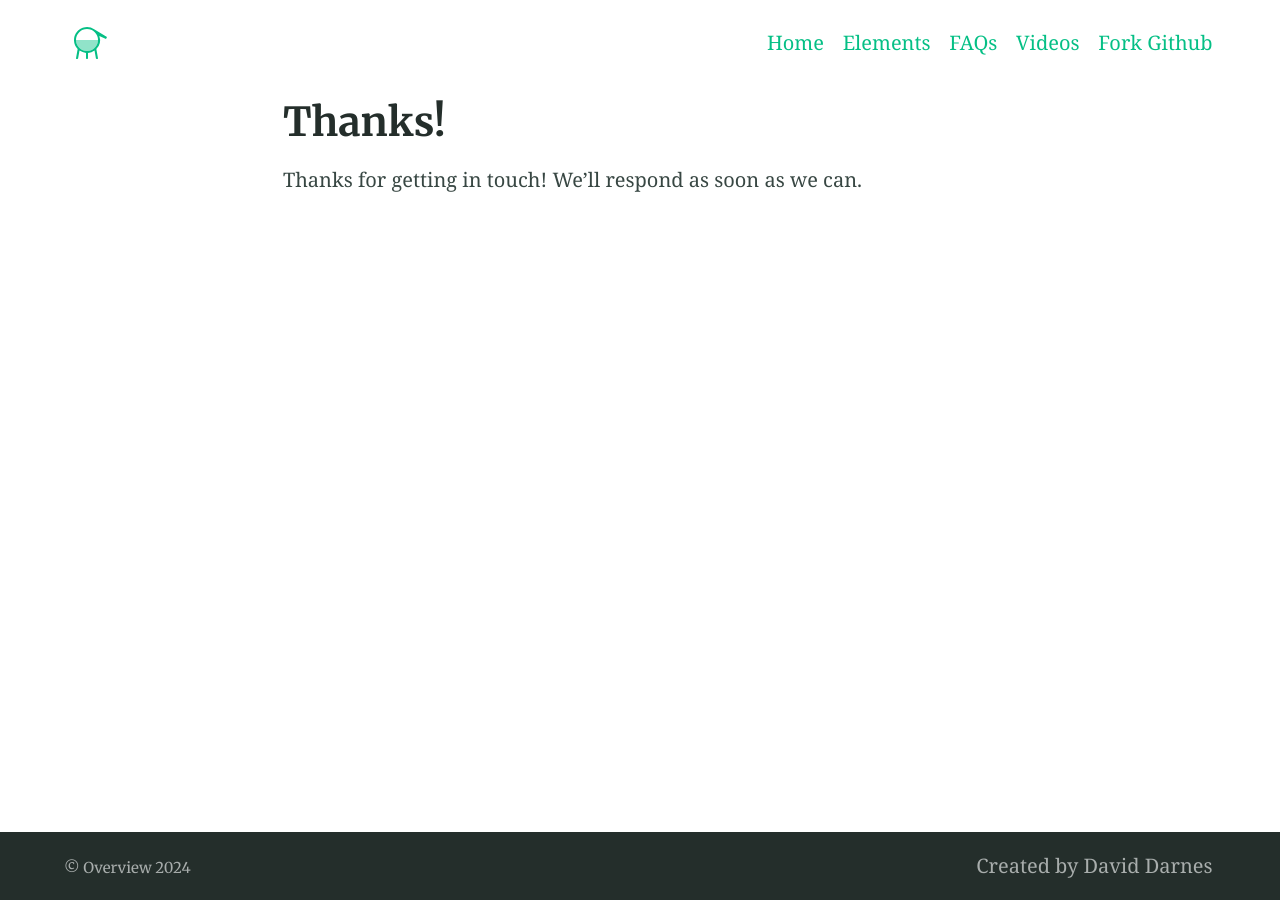
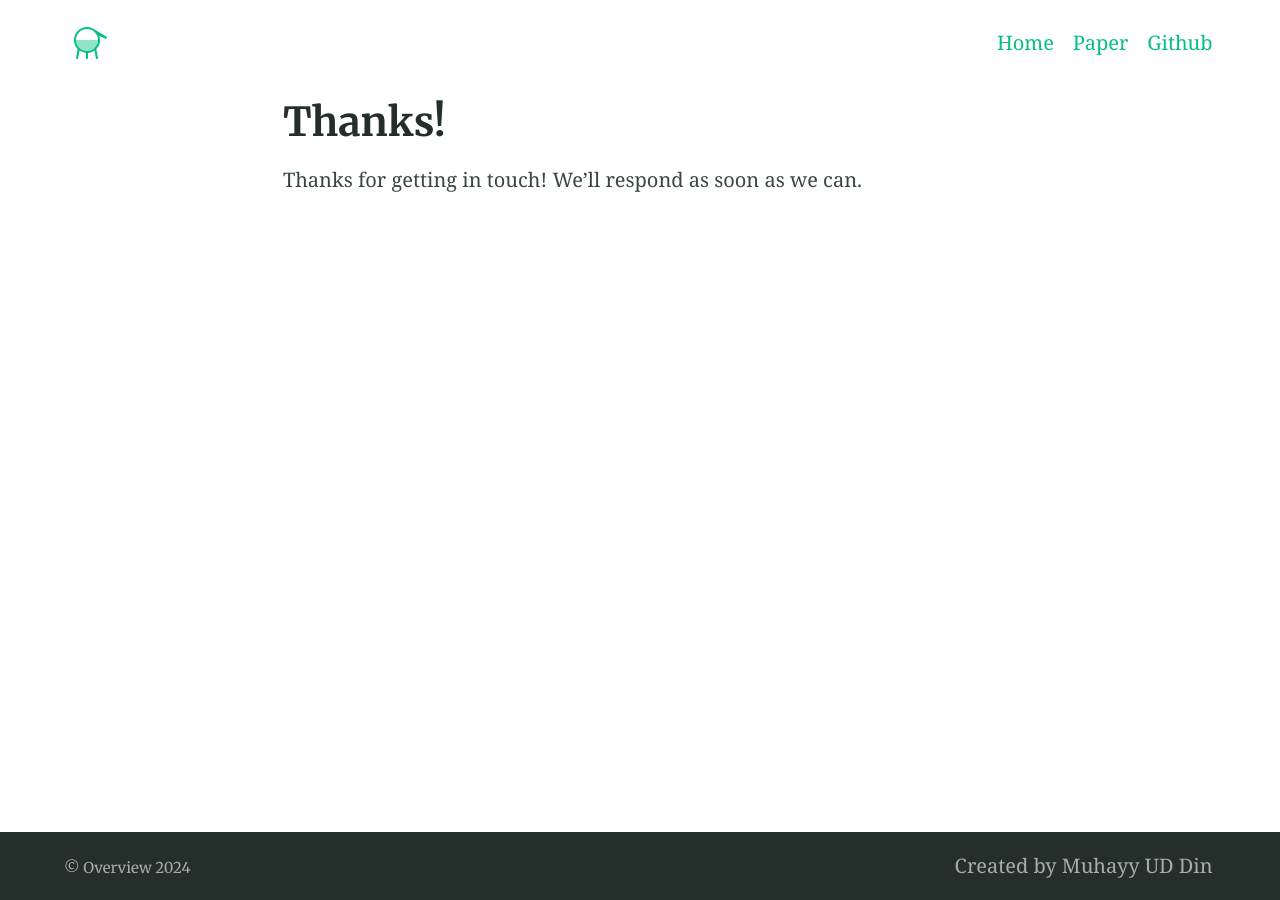
Before and after one commit to Muhayyuddin/muhayyuddin.tracking.io, a Jekyll site: the page built from thanks.md, in a window 1280 px wide. Built offline with Jekyll 4.4.1, drawn with Linux system fonts in a browser that asks for light colours.

Commit message:
Update _config.yml

```diff
--- a/_config.yml
+++ b/_config.yml
@@ -123,25 +123,18 @@ favicons: # Favicons are also used in the manifest file. Syntax is 'size: path'
 navigation_header:
 - title: Home
   url: /
-- title: Elements
+- title: Paper
   url: /elements/
-- title: FAQs
-  url: /blog/
-- title: Videos
-  url: /categories/
-- title: Fork Github
+- title: Github
   url: https://github.com/daviddarnes/alembic
 
 navigation_footer:
-- title: Created by David Darnes
+- title: Created by Muhayy UD Din
   url: https://darn.es
 
 social_links: # Appears in sidebar. Set the urls then uncomment and comment out as desired
-  Twitter: https://twitter.com/DavidDarnes
-  LinkedIn: https://www.linkedin.com/in/daviddarnes
+  LinkedIn: https://www.linkedin.com/in/muhayy-ud-din-9a757a24/
   GitHub: https://github.com/daviddarnes
-  link: https://darn.es
-  RSS: /feed.xml
 
 sharing_links: # Appear at the bottom of single blog posts, add as desired. The value can be 'true' or the desired button colour
   Twitter: "#0d94e7"
```
